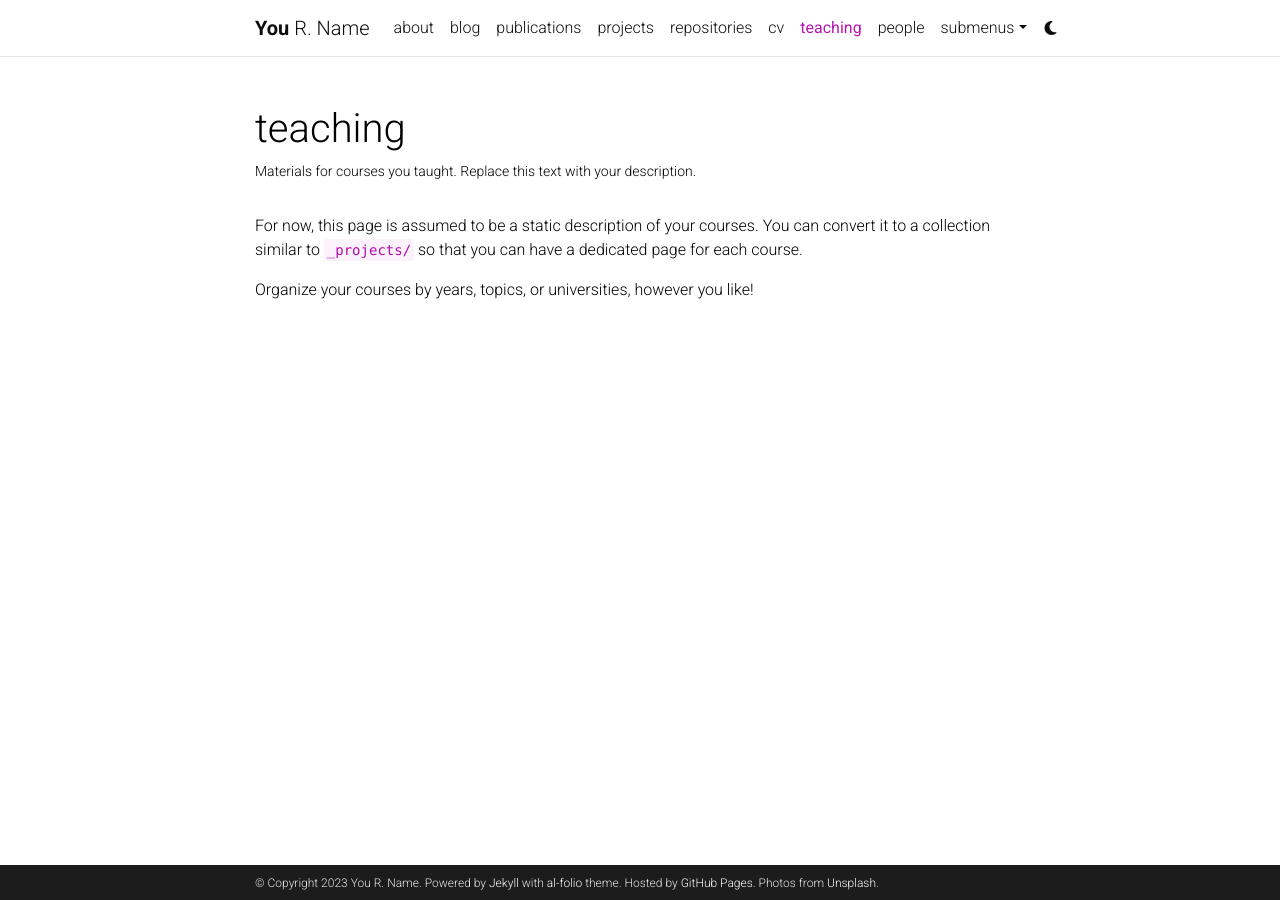
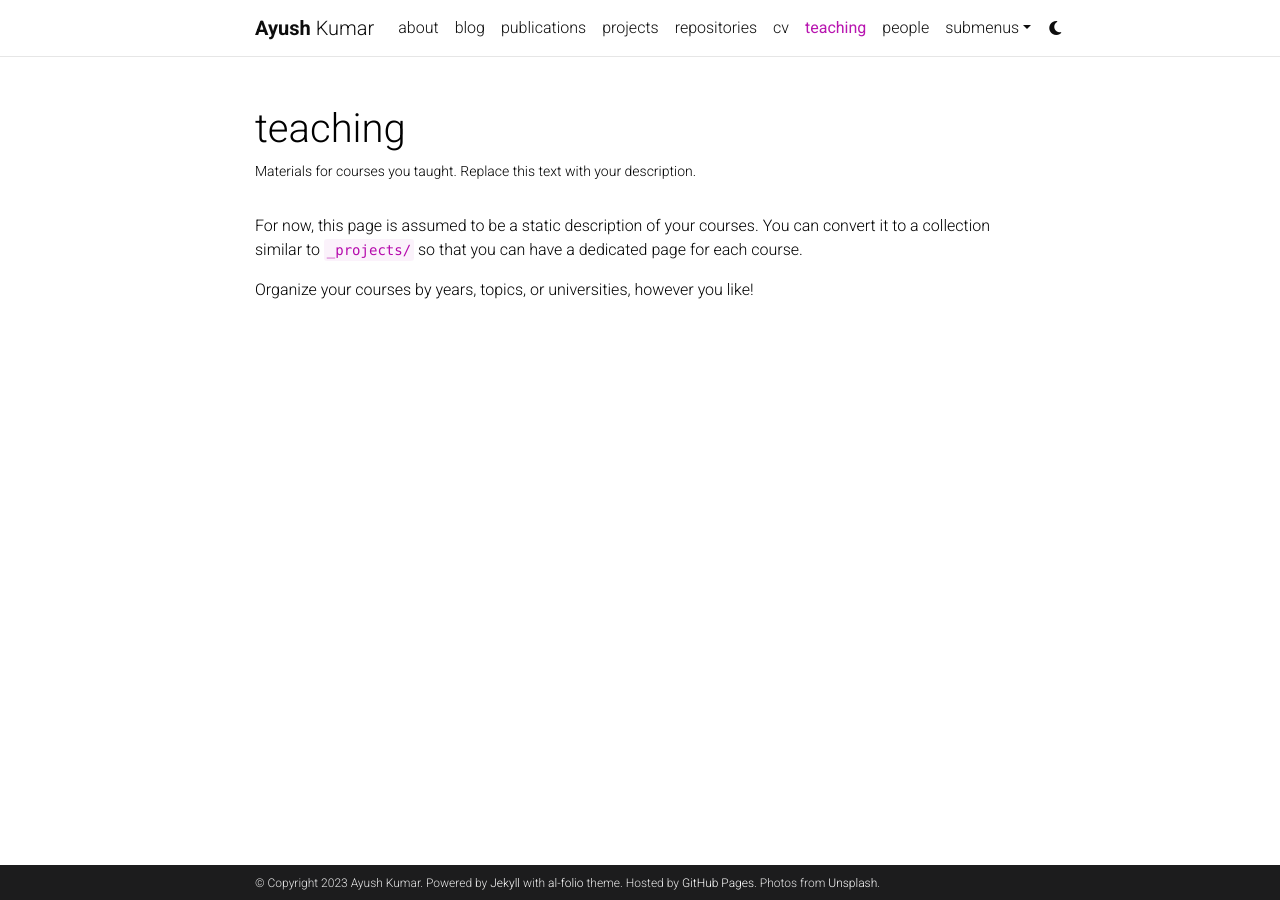
Before and after one commit to ayushk7102/ayushk7102.github.io, a Jekyll site: the page built from _pages/teaching.md, in a window 1280 px wide. Built offline with Jekyll 4.4.1, drawn with Linux system fonts in a browser that asks for light colours; comment, search, counter and statistics services are not loaded; a style sheet for code colours, icons or effects is not loaded.

Commit message:
Update _config.yml

```diff
--- a/_config.yml
+++ b/_config.yml
@@ -3,10 +3,10 @@
 # -----------------------------------------------------------------------------
 
 title: blank # the website title (if blank, full name will be used instead)
-first_name: You
-middle_name: R.
-last_name: Name
-email: you@example.com
+first_name: Ayush
+middle_name:
+last_name: Kumar
+email: ayush_7102@yahoo.in
 description: > # the ">" symbol means to ignore newlines until "footer_text:"
   A simple, whitespace theme for academics. Based on [*folio](https://github.com/bogoli/-folio) design.
 footer_text: >
@@ -18,7 +18,7 @@
 lang: en # the language of your site (for example: en, fr, cn, ru, etc.)
 icon: ⚛️  # the emoji used as the favicon (alternatively, provide image name in /assets/img/)
 
-url: https://alshedivat.github.io # the base hostname & protocol for your site
+url: https://ayushk7102.github.io # the base hostname & protocol for your site
 baseurl: /al-folio # the subpath of your site, e.g. /blog/
 last_updated: false # set to true if you want to display last updated in the footer
 impressum_path:  # set to path to include impressum link in the footer, use the same path as permalink in a page, helps to conform with EU GDPR
```
